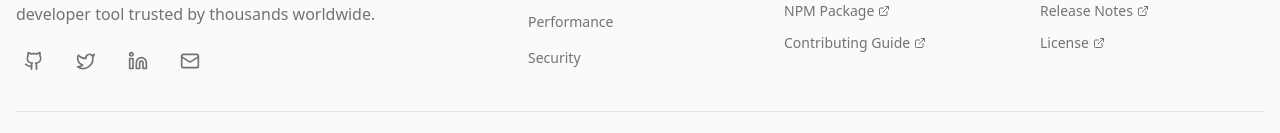
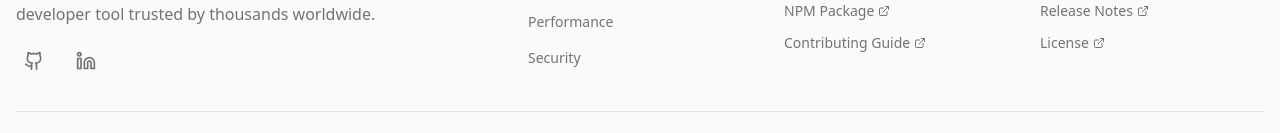
Before and after one commit to AungMyoKyaw/git-ingest, a Next.js app in the folder git-ingest-www/: page / in a window 1280 px wide. Shown: the part 10867-11000 px from the top of the page. Built offline with nearby package versions, Linux system fonts and the light colour scheme.

Commit message:
refactor(footer): remove Twitter and Email social links from footer

```diff
--- a/git-ingest-www/src/components/layout/footer.tsx
+++ b/git-ingest-www/src/components/layout/footer.tsx
@@ -61,19 +61,9 @@ const socialLinks = [
     icon: Github
   },
   {
-    name: "Twitter",
-    href: "https://twitter.com/AungMyoKyaw",
-    icon: Twitter
-  },
-  {
     name: "LinkedIn",
     href: "https://linkedin.com/in/aungmyokyaw",
     icon: Linkedin
-  },
-  {
-    name: "Email",
-    href: "mailto:aungmyokyaw@example.com",
-    icon: Mail
   }
 ];
 
```
